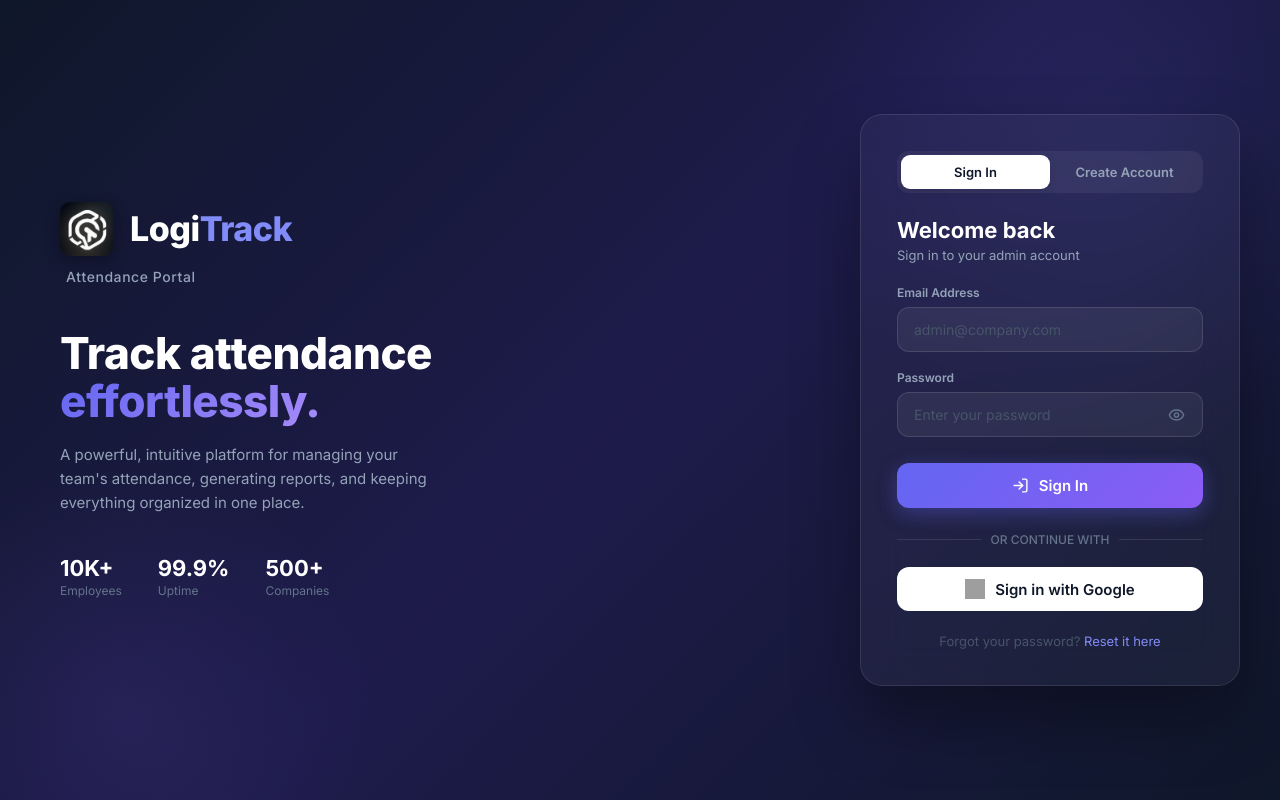
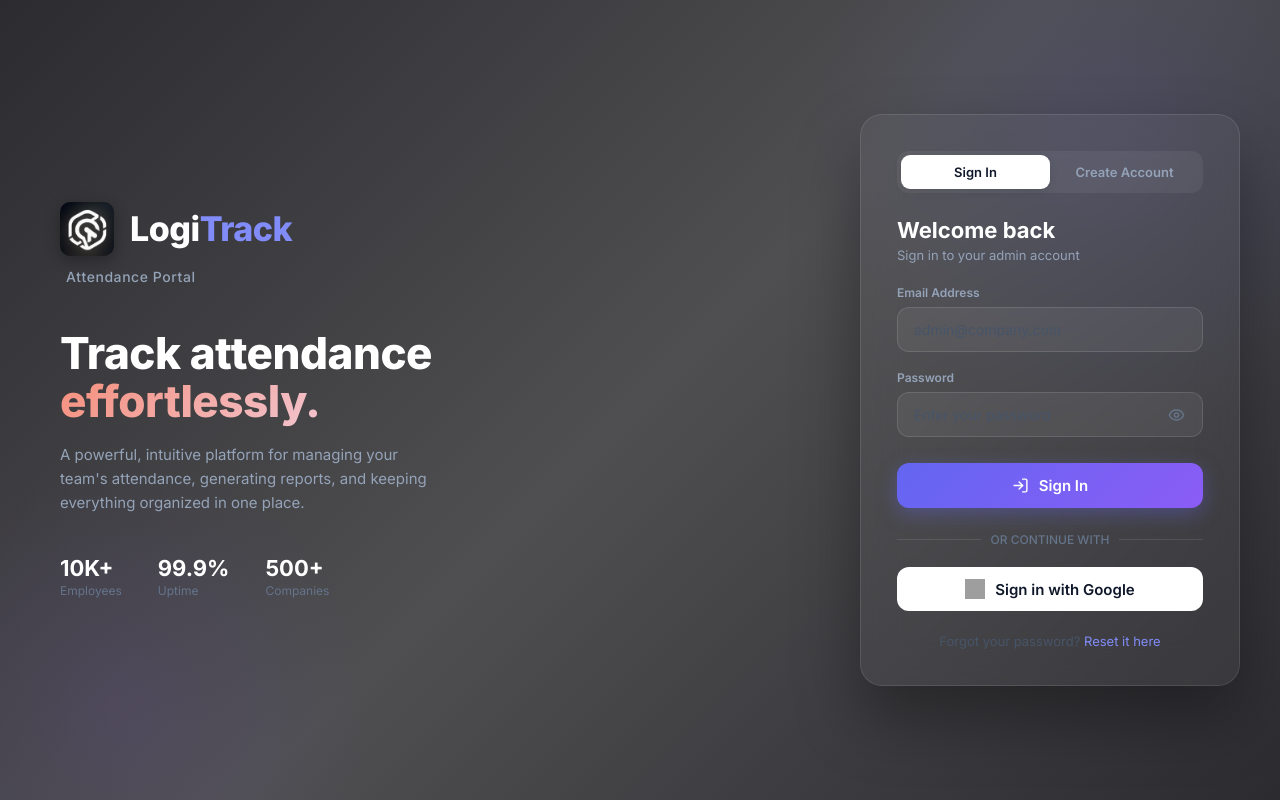
Before and after one commit to Sesili-A/logitrack, a React (Vite) app in the folder admin-frontend/: page / in a window 1280 px wide. Built offline with nearby package versions, Linux system fonts and the light colour scheme; grey boxes are pictures that could not be loaded.

Commit message:
new requirements

```diff
--- a/admin-frontend/src/index.css
+++ b/admin-frontend/src/index.css
@@ -6,31 +6,33 @@
 *, *::before, *::after { margin: 0; padding: 0; box-sizing: border-box; }
 
 :root {
-  --primary: #6366f1;
-  --primary-light: #818cf8;
-  --primary-dark: #4f46e5;
-  --success: #10b981;
-  --warning: #f59e0b;
-  --danger: #ef4444;
-  --sidebar-bg: #0f172a;
-  --sidebar-text: #94a3b8;
-  --main-bg: #f1f5f9;
-  --card-bg: #ffffff;
-  --text-primary: #0f172a;
-  --text-secondary: #64748b;
-  --text-muted: #94a3b8;
-  --border: #e2e8f0;
-  --border-light: #f1f5f9;
+  /* ── New palette: charcoal + coral ── */
+  --primary:       #F58F7C;          /* coral / salmon */
+  --primary-light: #F2C4CE;          /* soft pink */
+  --primary-dark:  #e07a67;          /* darker coral */
+  --success:       #10b981;
+  --warning:       #f59e0b;
+  --danger:        #ef4444;
+  --sidebar-bg:    #2C2B30;          /* darkest charcoal */
+  --sidebar-dark2: #4F4F51;          /* mid-charcoal */
+  --sidebar-text:  #D6D6D6;          /* light grey */
+  --main-bg:       #f7f4f4;          /* warm off-white page bg */
+  --card-bg:       #ffffff;
+  --text-primary:  #2C2B30;
+  --text-secondary:#4F4F51;
+  --text-muted:    #9b9b9d;
+  --border:        #e5e0e0;
+  --border-light:  #f0eded;
   --sidebar-width: 235px;
   --topbar-height: 56px;
-  --bottom-nav-h: 64px;
-  --page-gutter: 24px;
+  --bottom-nav-h:  64px;
+  --page-gutter:   24px;
   --mobile-gutter: 16px;
-  --radius: 14px;
+  --radius:    14px;
   --radius-sm: 10px;
-  --radius-xs: 8px;
-  --shadow-card: 0 1px 8px rgba(0,0,0,0.06);
-  --shadow-lg: 0 12px 40px rgba(0,0,0,0.1);
+  --radius-xs:  8px;
+  --shadow-card: 0 1px 8px rgba(44,43,48,0.07);
+  --shadow-lg:   0 12px 40px rgba(44,43,48,0.13);
 }
 
 body {
@@ -97,15 +99,15 @@ input, select, button, textarea { font-family: inherit; }
 }
 .sidebar-link:hover { background: rgba(255,255,255,.06); color: white; }
 .sidebar-link--active {
-  background: linear-gradient(135deg, #6366f1, #8b5cf6) !important;
+  background: linear-gradient(135deg, #F58F7C, #F2C4CE) !important;
   color: white !important; font-weight: 600;
-  box-shadow: 0 4px 14px rgba(99,102,241,.35);
+  box-shadow: 0 4px 14px rgba(245,143,124,.35);
 }
 .sidebar-link-label { flex: 1; }
 
 .sidebar-avatar {
   width: 32px; height: 32px; border-radius: 50%;
-  background: linear-gradient(135deg, #6366f1, #8b5cf6);
+  background: linear-gradient(135deg, #F58F7C, #F2C4CE);
   display: flex; align-items: center; justify-content: center;
   color: white; font-weight: 700; font-size: 12px; flex-shrink: 0;
 }
@@ -177,7 +179,7 @@ input, select, button, textarea { font-family: inherit; }
 .topbar-profile-link:hover { opacity: .85; }
 .topbar-avatar {
   width: 32px; height: 32px; border-radius: 50%;
-  background: linear-gradient(135deg, #6366f1, #8b5cf6);
+  background: linear-gradient(135deg, #F58F7C, #F2C4CE);
   display: flex; align-items: center; justify-content: center;
   color: white; font-weight: 700; font-size: 12px; flex-shrink: 0;
 }
@@ -245,7 +247,7 @@ input, select, button, textarea { font-family: inherit; }
 .login-wrapper {
   min-height: 100vh; min-height: 100dvh;
   display: flex;
-  background: linear-gradient(135deg, #0f172a 0%, #1e1b4b 50%, #0f172a 100%);
+  background: linear-gradient(135deg, #2C2B30 0%, #4F4F51 50%, #2C2B30 100%);
   position: relative; overflow: hidden;
 }
 .login-bg-blob {
@@ -258,7 +260,7 @@ input, select, button, textarea { font-family: inherit; }
 .login-left-logo { display: flex; flex-direction: column; gap: 12px; margin-bottom: 44px; }
 .login-left h1 { color: white; font-size: 44px; font-weight: 800; line-height: 1.1; letter-spacing: -.5px; margin-bottom: 18px; }
 .login-left h1 span {
-  background: linear-gradient(135deg, #6366f1, #a78bfa);
+  background: linear-gradient(135deg, #F58F7C, #F2C4CE);
   -webkit-background-clip: text; -webkit-text-fill-color: transparent;
 }
 .login-stats {
--- a/admin-frontend/src/pages/Advances.jsx
+++ b/admin-frontend/src/pages/Advances.jsx
@@ -108,9 +108,9 @@ function AdvanceForm({ form, setForm, employees, saving, onSubmit }) {
 
       <button type="submit" disabled={saving} style={{
         width: "100%", padding: "11px", display: "flex", alignItems: "center", justifyContent: "center", gap: "8px",
-        background: "linear-gradient(135deg,#6366f1,#8b5cf6)", border: "none", borderRadius: "11px",
+        background: "linear-gradient(135deg,#F58F7C,#F2C4CE)", border: "none", borderRadius: "11px",
         color: "white", fontSize: "13px", fontWeight: 600, cursor: "pointer",
-        boxShadow: "0 4px 15px rgba(99,102,241,0.3)", opacity: saving ? 0.7 : 1,
+        boxShadow: "0 4px 15px rgba(245,143,124,0.3)", opacity: saving ? 0.7 : 1,
       }}>
         <Plus size={15} /> {saving ? "Saving…" : "Record Advance"}
       </button>
@@ -243,7 +243,7 @@ export default function Advances() {
             <div style={{ fontSize: "11px", color: "#94a3b8", marginTop: "2px" }}>
               {g.weekLabel}
               {multiEntry && (
-                <span style={{ marginLeft: "8px", background: "rgba(99,102,241,0.1)", color: "#6366f1", padding: "1px 6px", borderRadius: "8px", fontWeight: 600 }}>
+                <span style={{ marginLeft: "8px", background: "rgba(245,143,124,0.1)", color: "#F58F7C", padding: "1px 6px", borderRadius: "8px", fontWeight: 600 }}>
                   {g.records.length} entries
                 </span>
               )}
@@ -324,7 +324,7 @@ export default function Advances() {
         .adv-form-card { background: white; border-radius: 16px; padding: 22px; box-shadow: 0 2px 12px rgba(0,0,0,0.06); border: 1px solid #f1f5f9; margin-bottom: 14px; }
         .adv-stat-cards { display: none; flex-direction: column; gap: 10px; margin-bottom: 14px; }
         .adv-stat-card { background: white; border-radius: 12px; padding: 14px 18px; box-shadow: 0 2px 8px rgba(0,0,0,0.04); border: 1px solid #f1f5f9; display: flex; justify-content: space-between; align-items: center; }
-        .adv-mobile-add-btn { display: none; width: 100%; padding: 12px; margin-bottom: 14px; align-items: center; justify-content: center; gap: 8px; background: linear-gradient(135deg,#6366f1,#8b5cf6); border: none; border-radius: 12px; color: white; font-size: 14px; font-weight: 600; cursor: pointer; box-shadow: 0 4px 15px rgba(99,102,241,0.3); }
+        .adv-mobile-add-btn { display: none; width: 100%; padding: 12px; margin-bottom: 14px; align-items: center; justify-content: center; gap: 8px; background: linear-gradient(135deg,#F58F7C,#F2C4CE); border: none; border-radius: 12px; color: white; font-size: 14px; font-weight: 600; cursor: pointer; box-shadow: 0 4px 15px rgba(245,143,124,0.3); }
         .adv-mobile-form { display: none; background: white; border-radius: 16px; padding: 20px; box-shadow: 0 2px 12px rgba(0,0,0,0.06); border: 1px solid #f1f5f9; margin-bottom: 16px; }
         .adv-list-header { display: flex; align-items: center; justify-content: space-between; margin-bottom: 14px; gap: 10px; }
         @media (max-width: 768px) {
--- a/admin-frontend/src/pages/Attendance.jsx
+++ b/admin-frontend/src/pages/Attendance.jsx
@@ -9,7 +9,7 @@ const STATUS_OPTIONS = [
   { value: "Present",  label: "Present",  color: "#059669", bg: "rgba(16,185,129,0.12)",  border: "rgba(16,185,129,0.3)",  icon: CheckCircle },
   { value: "Half-Day", label: "½ Day",    color: "#d97706", bg: "rgba(245,158,11,0.12)",  border: "rgba(245,158,11,0.3)",  icon: Clock },
   { value: "Absent",   label: "Absent",   color: "#dc2626", bg: "rgba(239,68,68,0.12)",   border: "rgba(239,68,68,0.3)",   icon: XCircle },
-  { value: "Overtime", label: "OT",       color: "#4f46e5", bg: "rgba(99,102,241,0.12)",  border: "rgba(99,102,241,0.3)",  icon: Clock },
+  { value: "Overtime", label: "OT",       color: "#e07a67", bg: "rgba(245,143,124,0.12)",  border: "rgba(245,143,124,0.3)",  icon: Clock },
 ];
 
 const cfg = s => STATUS_OPTIONS.find(o => o.value === s) || { value: "", label: "Not Marked", color: "#64748b", bg: "rgba(148, 163, 184, 0.12)", border: "rgba(148, 163, 184, 0.3)", icon: AlertCircle };
@@ -292,8 +292,8 @@ export default function Attendance() {
 
           <button onClick={submitAttendance} disabled={submitting || !employees.length} className="att-save-btn"
             style={{
-              background: submitted ? "linear-gradient(135deg,#10b981,#059669)" : (alreadyMarked ? "linear-gradient(135deg,#f59e0b,#d97706)" : "linear-gradient(135deg,#6366f1,#8b5cf6)"),
-              boxShadow: alreadyMarked ? "0 4px 15px rgba(245,158,11,0.3)" : "0 4px 15px rgba(99,102,241,0.3)",
+              background: submitted ? "linear-gradient(135deg,#10b981,#059669)" : (alreadyMarked ? "linear-gradient(135deg,#f59e0b,#d97706)" : "linear-gradient(135deg,#F58F7C,#F2C4CE)"),
+              boxShadow: alreadyMarked ? "0 4px 15px rgba(245,158,11,0.3)" : "0 4px 15px rgba(245,143,124,0.3)",
               opacity: submitting ? 0.7 : 1,
             }}>
             {submitting ? (
```
Also changed, not shown: admin-frontend/src/pages/WeeklyPayroll.jsx (+76 -2 lines).
